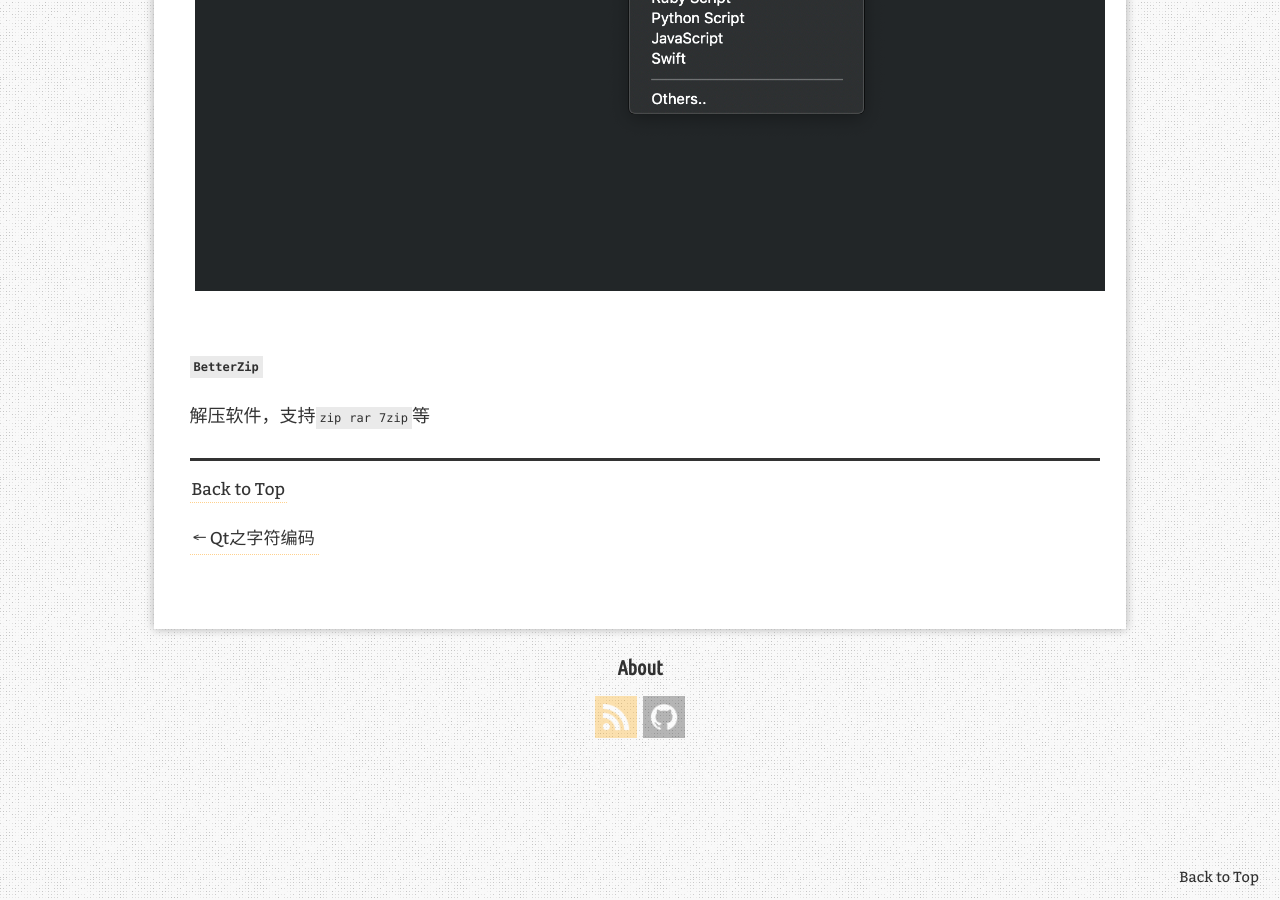
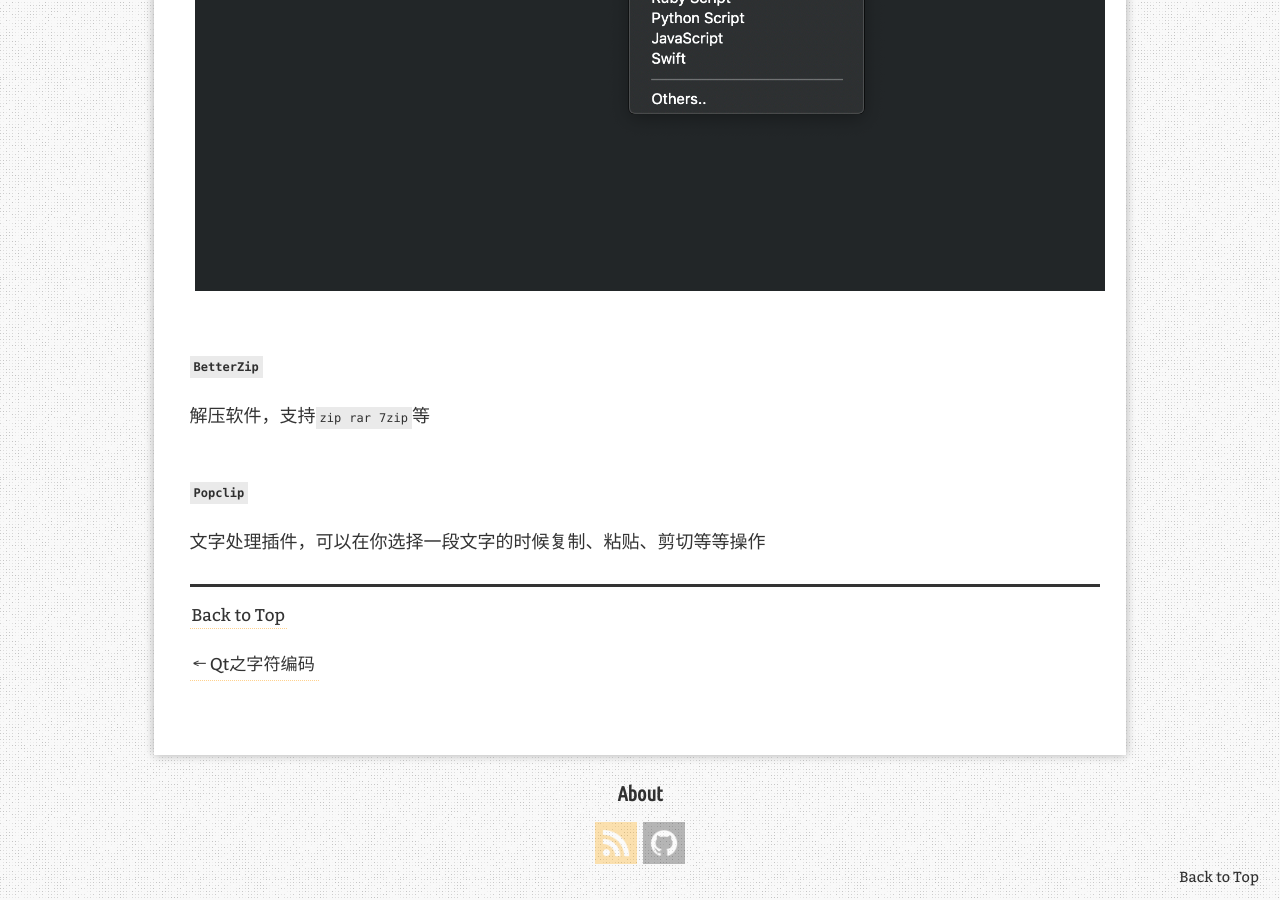
Before and after one commit to xuzheyang/xuzheyang.github.io, a Jekyll site: the page built from _posts/2019-06-22-MacOS安装后的配置.md, in a window 1280 px wide and 900 px high, scrolled down 5721 px. Built offline with Jekyll 4.4.1, drawn with Linux system fonts in a browser that asks for light colours; nearby versions of some CDN libraries; comment, search, counter and statistics services are not loaded.

Commit message:
fix: 添加文档

```diff
--- a/_posts/2019-06-22-MacOS安装后的配置.md
+++ b/_posts/2019-06-22-MacOS安装后的配置.md
@@ -119,3 +119,7 @@ auth       sufficient     pam_tid.so
 ## `BetterZip`
 
 解压软件，支持`zip``rar``7zip`等
+
+## `Popclip`
+
+文字处理插件，可以在你选择一段文字的时候复制、粘贴、剪切等等操作
```
Also changed, not shown: 1 other file.
